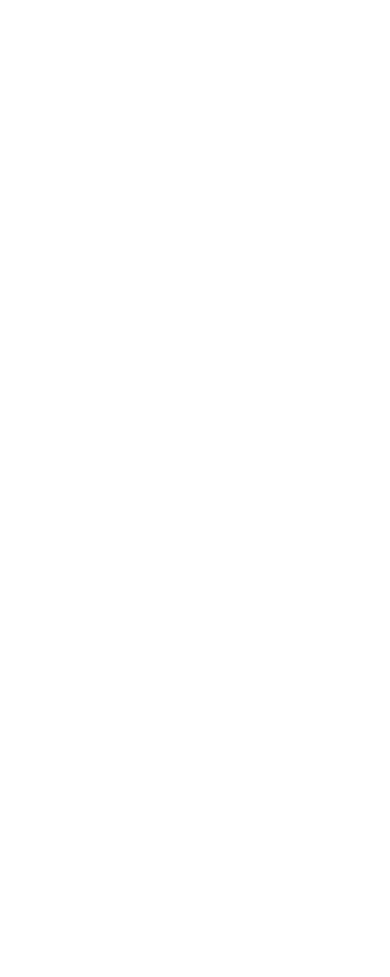
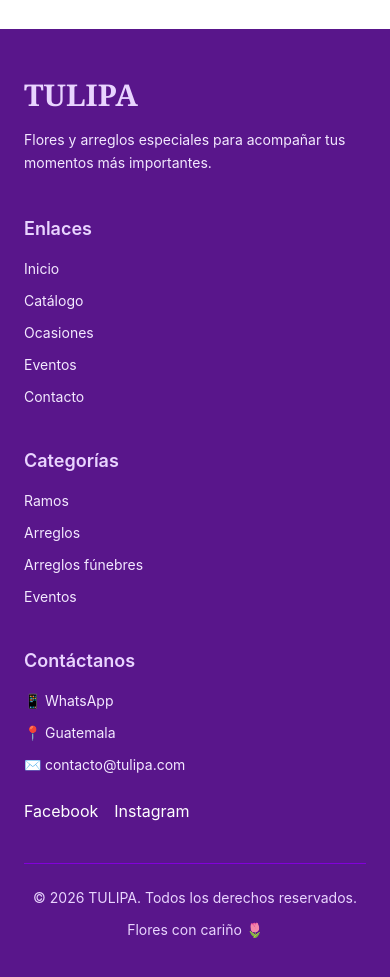
Before and after one commit to Bryan-lag/flores-app, a React (Vite) app in the folder frontend/: page /checkout in a window 390 px wide. Shown: the part 1020-1997 px from the top of the page. Before the commit the page ends 969 px from the top, so only its background shows below. Built offline with nearby package versions, Linux system fonts and the light colour scheme.

Commit message:
adding footer and making responsive home

```diff
--- a/frontend/src/App.jsx
+++ b/frontend/src/App.jsx
@@ -13,6 +13,7 @@
 import OcasionesProductos from "./pages/OcasionesProductos.jsx";
 import ProductoDetalle from "./pages/ProductoDetalle";
 import Checkout from "./pages/Checkout.jsx";
+import Footer from "./components/Footer.jsx";
 
 function App() {
   return (
@@ -33,7 +34,9 @@
         <Route path="/ocasiones/:ocasion" element={<OcasionesProductos/>} />
         <Route path="/productos/:id" element={<ProductoDetalle />} />
         <Route path="/checkout" element={<Checkout />} />
-      </Routes>
+s      </Routes>
+
+      <Footer />
     </>
   );
 }
--- a/frontend/src/components/Detalles.jsx
+++ b/frontend/src/components/Detalles.jsx
@@ -2,7 +2,7 @@
 
 const Detalles = () => {
   return (
-    <div className="w-75 sm:w-125 md:w-125 h-125 flex flex-col justify-center text-center md:text-left space-y-4">
+    <div className="w-full max-w-md min-h-100 md:h-125 flex flex-col justify-center text-center md:text-left space-y-4">
 
       <h1 className="font-serif text-3xl sm:text-4xl md:text-5xl font-bold leading-tight">
         Flores que hablan <br />
--- /dev/null
+++ b/frontend/src/components/Footer.jsx
@@ -0,0 +1,193 @@
+import { Link } from "react-router-dom";
+
+const Footer = () => {
+  return (
+    <footer className="bg-purple-900 text-white mt-20">
+
+      <div className="max-w-7xl mx-auto px-6 md:px-8 py-12">
+
+        {/* Contenido principal */}
+        <div className="grid grid-cols-1 sm:grid-cols-2 lg:grid-cols-4 gap-10">
+
+          {/* Logo / descripción */}
+          <div>
+            <Link to="/">
+              <h2 className="text-3xl font-serif font-bold text-purple-200 hover:text-white transition">
+                TULIPA
+              </h2>
+            </Link>
+
+            <p className="mt-4 text-purple-100 leading-relaxed text-sm">
+              Flores y arreglos especiales para acompañar
+              tus momentos más importantes.
+            </p>
+          </div>
+
+          {/* Enlaces */}
+          <div>
+            <h3 className="text-lg font-semibold mb-4 text-purple-200">
+              Enlaces
+            </h3>
+
+            <ul className="space-y-3 text-sm text-purple-100">
+              <li>
+                <Link
+                  to="/"
+                  className="hover:text-white transition"
+                >
+                  Inicio
+                </Link>
+              </li>
+
+              <li>
+                <Link
+                  to="/catalogo"
+                  className="hover:text-white transition"
+                >
+                  Catálogo
+                </Link>
+              </li>
+
+              <li>
+                <Link
+                  to="/ocasiones"
+                  className="hover:text-white transition"
+                >
+                  Ocasiones
+                </Link>
+              </li>
+
+              <li>
+                <Link
+                  to="/eventos"
+                  className="hover:text-white transition"
+                >
+                  Eventos
+                </Link>
+              </li>
+
+              <li>
+                <Link
+                  to="/contacto"
+                  className="hover:text-white transition"
+                >
+                  Contacto
+                </Link>
+              </li>
+            </ul>
+          </div>
+
+          {/* Categorías */}
+          <div>
+            <h3 className="text-lg font-semibold mb-4 text-purple-200">
+              Categorías
+            </h3>
+
+            <ul className="space-y-3 text-sm text-purple-100">
+              <li>
+                <Link
+                  to="/productos"
+                  className="hover:text-white transition"
+                >
+                  Ramos
+                </Link>
+              </li>
+
+              <li>
+                <Link
+                  to="/arreglos"
+                  className="hover:text-white transition"
+                >
+                  Arreglos
+                </Link>
+              </li>
+
+              <li>
+                <Link
+                  to="/funebre"
+                  className="hover:text-white transition"
+                >
+                  Arreglos fúnebres
+                </Link>
+              </li>
+
+              <li>
+                <Link
+                  to="/eventos"
+                  className="hover:text-white transition"
+                >
+                  Eventos
+                </Link>
+              </li>
+            </ul>
+          </div>
+
+          {/* Contacto */}
+          <div>
+            <h3 className="text-lg font-semibold mb-4 text-purple-200">
+              Contáctanos
+            </h3>
+
+            <div className="space-y-3 text-sm text-purple-100">
+
+              <p>
+                📱 WhatsApp
+              </p>
+
+              <p>
+                📍 Guatemala
+              </p>
+
+              <p>
+                ✉️ contacto@tulipa.com
+              </p>
+
+            </div>
+
+            {/* Redes */}
+            <div className="flex gap-4 mt-6">
+
+              <a
+                href="#"
+                className="hover:text-purple-300 transition"
+                aria-label="Facebook"
+              >
+                Facebook
+              </a>
+
+              <a
+                href="#"
+                className="hover:text-purple-300 transition"
+                aria-label="Instagram"
+              >
+                Instagram
+              </a>
+
+            </div>
+          </div>
+
+        </div>
+
+        {/* Separador */}
+        <div className="border-t border-purple-700 mt-10 pt-6">
+
+          <div className="flex flex-col md:flex-row justify-between items-center gap-3 text-sm text-purple-200">
+
+            <p>
+              © {new Date().getFullYear()} TULIPA. Todos los derechos reservados.
+            </p>
+
+            <p>
+              Flores con cariño 🌷
+            </p>
+
+          </div>
+
+        </div>
+
+      </div>
+    </footer>
+  );
+};
+
+export default Footer;
--- a/frontend/src/components/home/EventosPreview.jsx
+++ b/frontend/src/components/home/EventosPreview.jsx
@@ -39,9 +39,9 @@
                     <div className="absolute inset-0 bg-black/40"></div>
 
                     {/* CONTENIDO */}
-                    <div className="absolute inset-0 flex flex-col justify-end p-8 text-white">
+                    <div className="absolute inset-0 flex flex-col justify-end p-5 md:p-8 text-white">
 
-                         <h2 className="text-3xl md:text-4xl font-bold mb-3">
+                         <h2 className="text-2xl md:text-4xl font-bold mb-3">
                               Eventos
                          </h2>
 
--- a/frontend/src/components/home/FunebrePreview.jsx
+++ b/frontend/src/components/home/FunebrePreview.jsx
@@ -5,6 +5,7 @@
 const FunebresPreview = () => {
 
      const [destacado, setDestacado] = useState(null);
+
      useEffect(() => {
 
           obtenerProductos("Funebres")
@@ -39,9 +40,9 @@
                     <div className="absolute inset-0 bg-black/40"></div>
 
                     {/* CONTENIDO */}
-                    <div className="absolute inset-0 flex flex-col justify-end p-8 text-white">
+                    <div className="absolute inset-0 flex flex-col justify-end p-5 md:p-8 text-white">
 
-                         <h2 className="text-3xl md:text-4xl font-bold mb-3">
+                         <h2 className="text-2xl md:text-4xl font-bold mb-3">
                               Fúnebres
                          </h2>
 
--- a/frontend/src/components/home/MensajePreview.jsx
+++ b/frontend/src/components/home/MensajePreview.jsx
@@ -2,10 +2,10 @@
 
 const MensajePreview = () => {
   return (
-    <div className="mt-15 flex h-100 rounded-3xl overflow-hidden shadow-2xl">
+    <div className="mt-15 flex flex-col md:flex-row rounded-3xl overflow-hidden shadow-2xl">
 
       {/* MITAD IMAGEN */}
-      <div className="w-1/2 h-full">
+      <div className="w-full md:w-1/2 h-64 md:h-100">
         <img
           src="https://images.pexels.com/photos/31505803/pexels-photo-31505803.jpeg"
           alt=""
@@ -14,9 +14,9 @@
       </div>
 
       {/* MITAD TEXTO */}
-      <div className="w-1/2 h-full bg-purple-100 flex flex-col justify-center px-10">
+      <div className="w-full md:w-1/2 min-h-64 md:h-100 bg-purple-100 flex flex-col justify-center px-6 md:px-10 py-10">
 
-        <h1 className="font-serif text-4xl font-bold text-purple-900 mb-4">
+        <h1 className="font-serif text-3xl md:text-4xl font-bold text-purple-900 mb-4">
           Conoce la historia
         </h1>
 
--- a/frontend/src/components/home/RamosPreview.jsx
+++ b/frontend/src/components/home/RamosPreview.jsx
@@ -46,7 +46,7 @@
 
             <div className="flex justify-center mt-10">
                 <Link
-                    to="/Productos"
+                    to="/productos"
                     className="bg-pink-500 hover:bg-pink-600 text-white px-6 py-3 rounded-full transition"
                 >
                     Ver más...
```
Also changed, not shown: frontend/src/components/FlorCarrusel.jsx (+6 -4 lines). Lines whose indentation alone changed are shown as unchanged.
